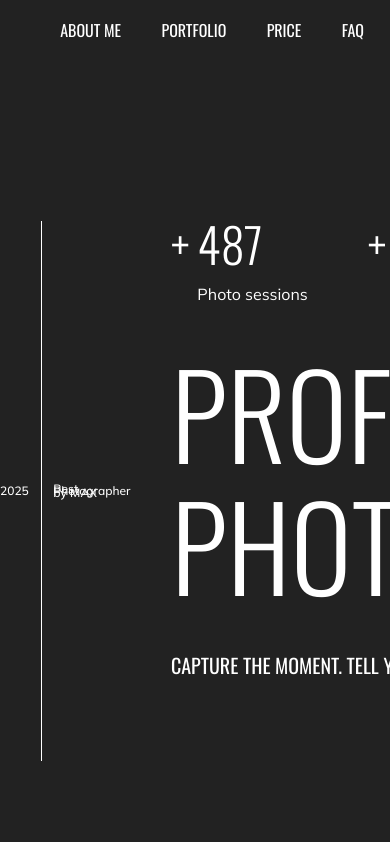
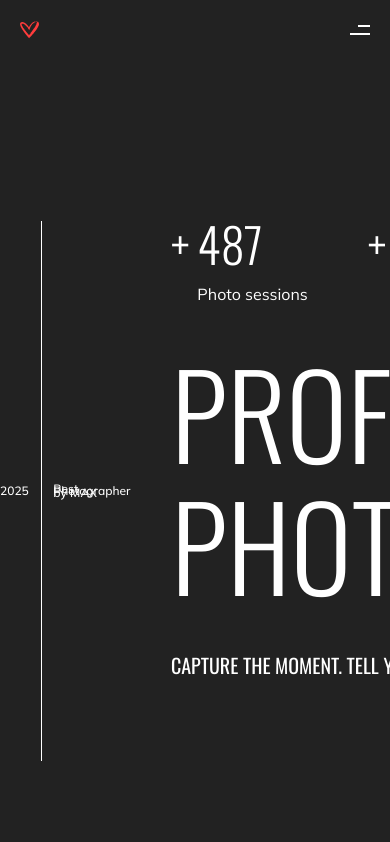
Before and after one commit to PolinaRomanchuk/portfolio, a React (Vite) app: page / in a window 390 px wide. Shown: the top 842 px of the page. Built offline with nearby package versions, Linux system fonts and the light colour scheme.

Commit message:
feat: add menu

```diff
--- a/src/components/Header/Header.tsx
+++ b/src/components/Header/Header.tsx
@@ -1,15 +1,51 @@
-import type { ReactElement } from 'react';
+import { useEffect, useState, type ReactElement } from 'react';
 import Logo from '../../assets/logo.svg';
+import Menu from '../Home/Menu';
 
 const Header = (): ReactElement => {
+  const [isMenuOpen, setIsMenuOpen] = useState(false);
+  const [closing, setClosing] = useState(false);
+  const handleMenuToggle = () => {
+    if (isMenuOpen) {
+      setClosing(true);
+    } else {
+      setIsMenuOpen(true);
+    }
+  };
+
+  useEffect(() => {
+    const handleResize = () => {
+      if (window.innerWidth >= 768) {
+        setIsMenuOpen(false);
+      }
+    };
+
+    window.addEventListener('resize', handleResize);
+
+    handleResize();
+
+    return () => window.removeEventListener('resize', handleResize);
+  }, []);
+
+  useEffect(() => {
+    if (closing) {
+      const timer = setTimeout(() => {
+        setClosing(false);
+        setIsMenuOpen(false);
+      }, 250);
+      return () => clearTimeout(timer);
+    }
+  }, [closing]);
+
   return (
-    <header>
+    <>
+      <header className="relative">
         <div className="container flex items-center justify-between  bg-secondary min-h-[6rem]">
           <div className="p-8">
             <img src={Logo} alt="logo" className="w-[2rem] h-[2rem] " />
           </div>
 
-        <nav className="min-w-[44.6rem]">
+          <nav className="min-w-[44.6rem] hidden md:block">
             <ul className="flex items-center justify-around 2-full">
               <li>
                 <a href="#" className="base text-light ">
@@ -38,8 +74,25 @@ const Header = (): ReactElement => {
               </li>
             </ul>
           </nav>
+
+          <button
+            onClick={handleMenuToggle}
+            className="md:hidden w-8 h-8 relative flex flex-col justify-center items-end gap-[0.6rem] px-[2rem] cursor-pointer"
+          >
+            <span
+              className={`block h-[0.2rem] bg-light transform transition-all duration-300 ease-in-out
+      ${isMenuOpen ? 'rotate-45 absolute top-1/2 left-0 w-8 translate-y-[-50%]' : 'w-[1.2rem]'}`}
+            ></span>
+            <span
+              className={`block h-[0.2rem] bg-light transform transition-all duration-300 ease-in-out
+      ${isMenuOpen ? '-rotate-45 absolute top-1/2 left-0 w-8 translate-y-[-50%]' : 'w-8'}`}
+            ></span>
+          </button>
         </div>
       </header>
+
+      {isMenuOpen && <Menu onClose={handleMenuToggle} closing={closing} />}
+    </>
   );
 };
 
--- /dev/null
+++ b/src/components/Home/Menu.tsx
@@ -0,0 +1,49 @@
+import { useEffect, type ReactElement } from 'react';
+
+type MenuProps = {
+  closing: boolean;
+  onClose: () => void;
+};
+
+const Menu = ({ closing, onClose }: MenuProps): ReactElement => {
+  useEffect(() => {
+    document.body.classList.toggle('no-scroll', !closing);
+    return () => document.body.classList.remove('no-scroll');
+  }, [closing]);
+  return (
+    <div
+      className={`absolute w-screen h-screen bg-secondary ${closing ? 'menu-exit' : 'menu-enter'}`}
+      onClick={onClose}
+    >
+      <ul className="flex flex-col items-center justify-center h-full gap-[3rem]">
+        <li>
+          <a href="#" className="base text-light ">
+            about me
+          </a>
+        </li>
+        <li>
+          <a href="#" className="base text-light ">
+            portfolio
+          </a>
+        </li>
+        <li>
+          <a href="#" className="base text-light ">
+            price
+          </a>
+        </li>
+        <li>
+          <a href="#" className="base text-light ">
+            faq
+          </a>
+        </li>
+        <li>
+          <a href="#" className="base text-light ">
+            contacts
+          </a>
+        </li>
+      </ul>
+    </div>
+  );
+};
+
+export default Menu;
--- a/src/components/Modal/Modal.tsx
+++ b/src/components/Modal/Modal.tsx
@@ -35,7 +35,7 @@ const Modal = ({ setIsModalOpen }: ModalProps): ReactElement => {
   return (
     <div
       className={`fixed inset-0 z-10 flex items-center justify-center w-screen h-screen bg-overlay
-        ${closing ? 'modal-overlay-exit' : 'modal-overlay-enter'}
+        ${closing ? 'overlay-exit' : 'overlay-enter'}
       `}
       onClick={handleClose}
     >
--- a/src/index.css
+++ b/src/index.css
@@ -6,10 +6,10 @@
   --color-light: #ffffff;
   --color-overlay: rgba(34, 34, 34, 0.6);
 
-  --breakpoint-xs: 38rem;
-  --breakpoint-sm: 50rem;
-  --breakpoint-md: 76.8rem;
-  --breakpoint-xl: 144rem;
+  --breakpoint-xs: 380px;
+  --breakpoint-sm: 500px;
+  --breakpoint-md7: 768px;
+  --breakpoint-xl: 1440px;
 }
 
 html {
@@ -178,11 +178,11 @@ html {
   }
 }
 
-.modal-overlay-enter {
+.overlay-enter {
   animation: fadeInOverlay 0.25s ease-out forwards;
 }
 
-.modal-overlay-exit {
+.overlay-exit {
   animation: fadeOutOverlay 0.25s ease-out forwards;
 }
 
@@ -193,3 +193,29 @@ html {
 .modal-exit {
   animation: modalOut 0.25s ease-in forwards;
 }
+
+@keyframes menuIn {
+  0% {
+    transform: translateX(-100%);
+  }
+  100% {
+    transform: translateX(0);
+  }
+}
+
+@keyframes menuOut {
+  0% {
+    transform: translateX(0);
+  }
+  100% {
+    transform: translateX(-100%);
+  }
+}
+
+.menu-enter {
+  animation: menuIn 0.25s ease-out forwards;
+}
+
+.menu-exit {
+  animation: menuOut 0.25s ease-in forwards;
+}
```
Lines whose indentation alone changed are shown as unchanged.
